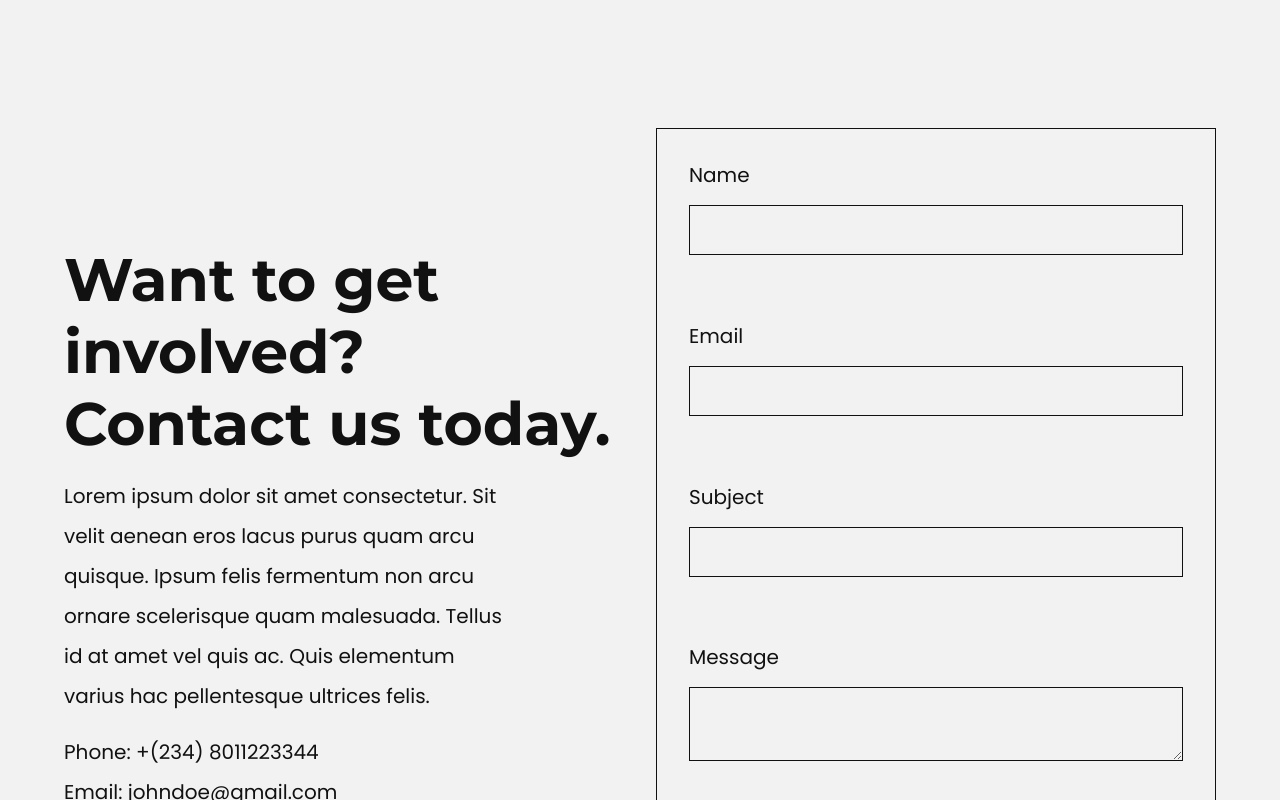
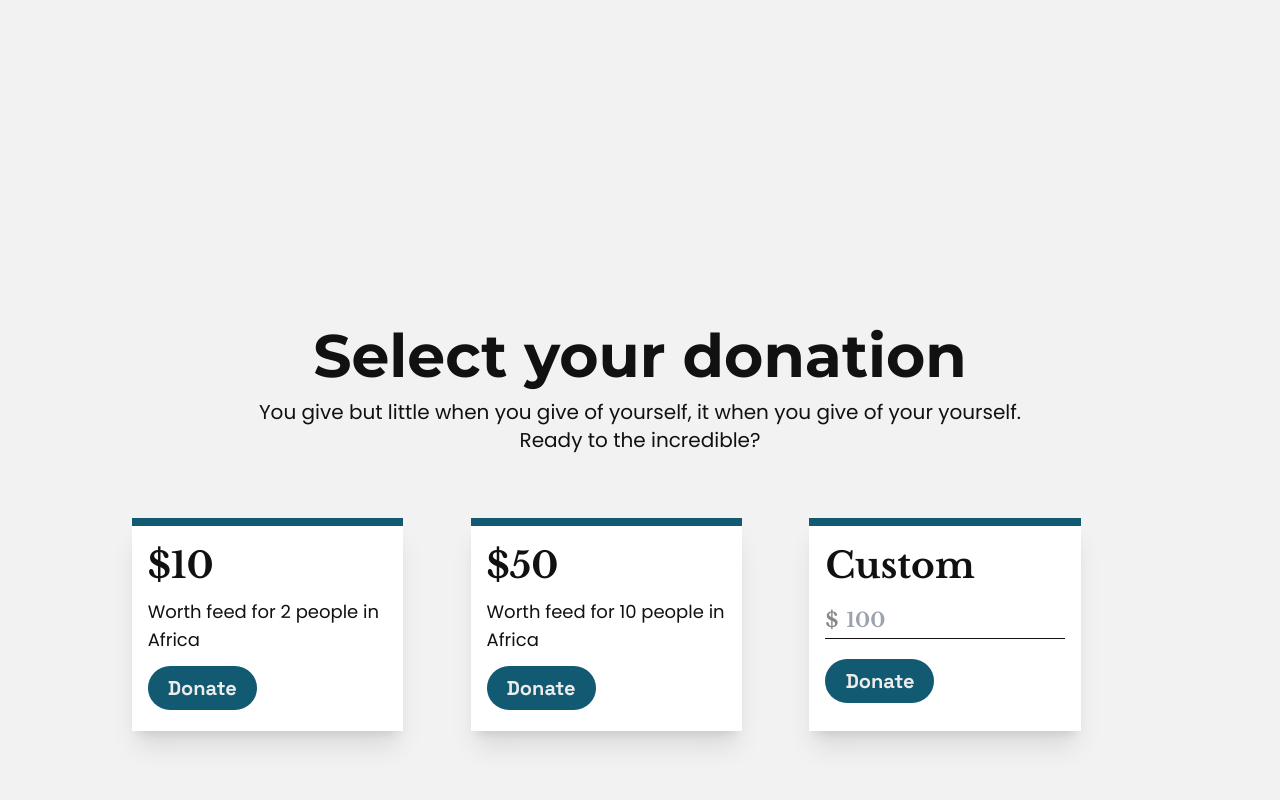
Before and after one commit to eniiku/songs_of_laughter, a React (Vite) app: page / in a window 1280 px wide. Shown: the part 3120-3920 px from the top of the page. Built offline with nearby package versions, Linux system fonts and the light colour scheme.

Commit message:
feat(App): create desktop view for donate section

```diff
--- a/src/App.tsx
+++ b/src/App.tsx
@@ -100,6 +100,75 @@ const App = () => {
         </div>
       </div>
 
+      {/* Donate Section */}
+      <div className='min-h-screen mb-24 grid place-content-center'>
+        <div className='text-center mb-16'>
+          <h1 className='font-montserrat font-bold text-6xl mb-3'>
+            Select your donation
+          </h1>
+
+          <p className='text-xl w-[80%] mx-auto'>
+            You give but little when you give of yourself, it when you give of
+            your yourself. Ready to the incredible?
+          </p>
+        </div>
+
+        <div className='w-full grid grid-cols-3 justify-evenly'>
+          {[
+            { price: 10, priceText: 'Worth feed for 2 people in Africa' },
+            { price: 50, priceText: 'Worth feed for 10 people in Africa' },
+          ].map((cardItem) => (
+            <div
+              key={cardItem.price}
+              className='relative w-[80%] bg-white shadow-xl'
+            >
+              <div className='w-full h-2 absolute top-0 bg-[#125A71]'></div>
+
+              <div className='px-4 py-3'>
+                <div className='mt-4'>
+                  <h1 className='font-libre font-bold text-4xl'>{`$${cardItem.price}`}</h1>
+                  <p className='text-lg my-3'>{cardItem.priceText}</p>
+                </div>
+
+                <button className='font-space font-bold text-textWhite bg-[#125A71] py-2 px-5 rounded-full text-xl'>
+                  Donate
+                </button>
+              </div>
+            </div>
+          ))}
+
+          <div className='relative w-[80%] bg-white shadow-xl'>
+            <div className='w-full h-2 absolute top-0 bg-[#125A71]'></div>
+
+            <div className='px-4 py-3 my-4'>
+              <h1 className='font-libre font-bold text-4xl'>Custom</h1>
+
+              <form
+                className='mt-4 overflow-hidden flex gap-2 border-b border-b-textBlack text-xl
+                my-3'
+              >
+                <label
+                  htmlFor='customPrice'
+                  className='py-1 font-libre font-bold opacity-50'
+                >
+                  $
+                </label>
+                <input
+                  type='text'
+                  name='custom'
+                  placeholder='100'
+                  className='font-libre bg-transparent py-1 w-fit active:border-none'
+                />
+              </form>
+
+              <button className='font-space font-bold text-textWhite bg-[#125A71] py-2 px-5 rounded-full text-xl mt-2'>
+                Donate
+              </button>
+            </div>
+          </div>
+        </div>
+      </div>
+
       {/* Contact Section */}
 
       <div className='min-h-screen grid grid-cols-2 gap-8 mb-24'>
@@ -123,6 +192,8 @@ const App = () => {
         </div>
 
         {/* Contact Form */}
+        {/* FIXME: change padding on form, style text in form */}
+        {/* TODO: add placeholder text for form */}
 
         <form className='border border-textBlack p-8 flex flex-col justify-between'>
           {[
@@ -166,6 +237,7 @@ const App = () => {
       </div>
 
       {/* Footer Section */}
+      {/* TODO: add "what we do and donate" to navigation links */}
       <footer className='grid grid-cols-2 gap-4 py-16'>
         <div>
           <div className='mb-6 font-poppins'>
```
